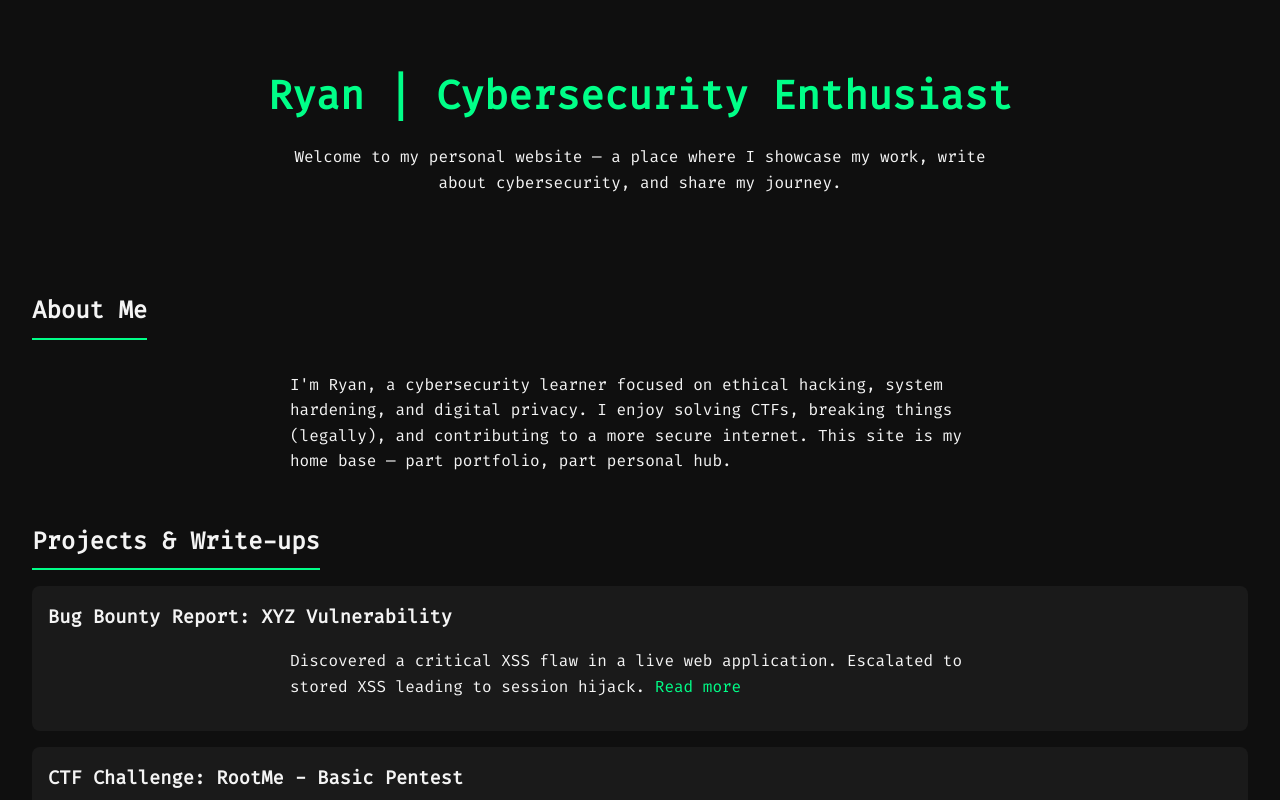
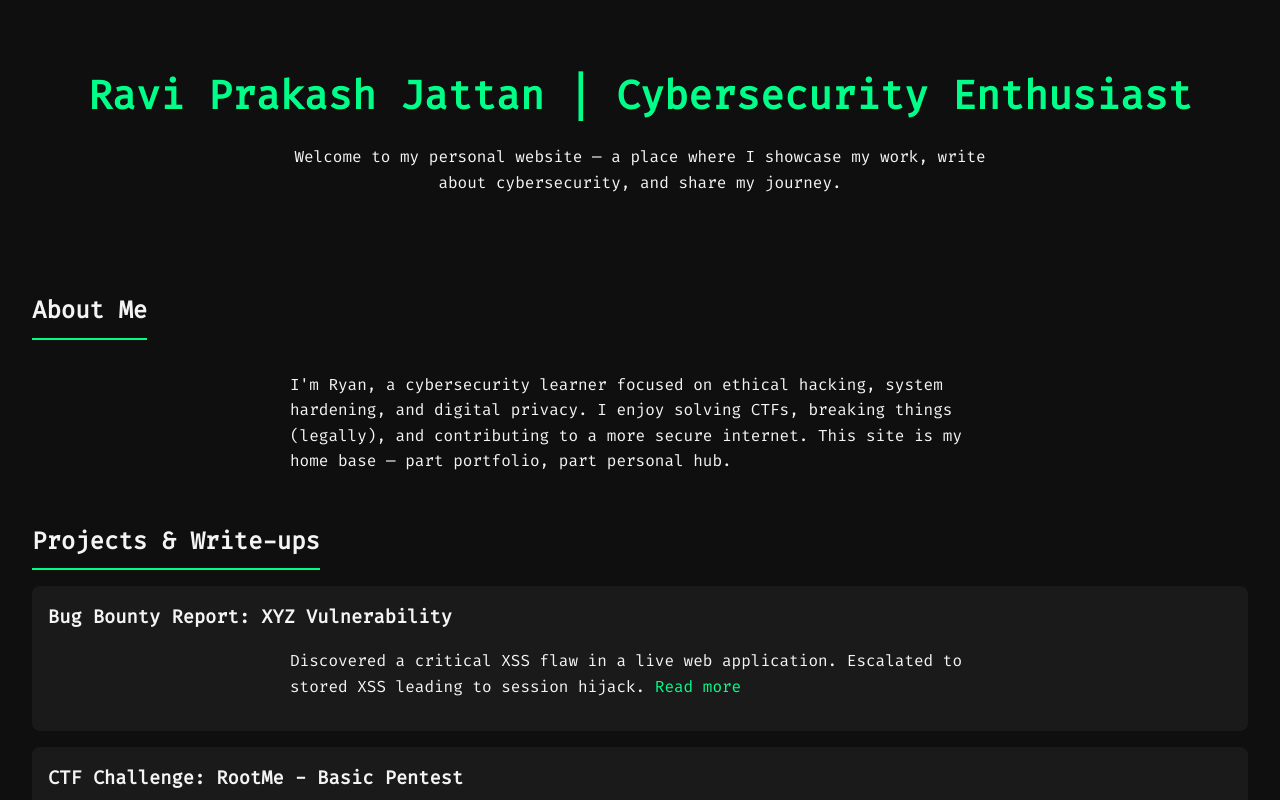
Before and after one commit to rvjattan/sociallyunsocial.github.io, a plain HTML site: page index.html in a window 1280 px wide. Shown: the top 800 px of the page. Drawn offline with Linux system fonts and the light colour scheme.

Commit message:
Update index.html

```diff
--- a/index.html
+++ b/index.html
@@ -3,7 +3,7 @@
 <head>
   <meta charset="UTF-8" />
   <meta name="viewport" content="width=device-width, initial-scale=1.0"/>
-  <title>Ryan | Cybersecurity Portfolio</title>
+  <title>Ravi Prakash | Cybersecurity Portfolio</title>
   <link href="https://fonts.googleapis.com/css2?family=Fira+Code&display=swap" rel="stylesheet">
   <style>
     * { box-sizing: border-box; margin: 0; padding: 0; font-family: 'Fira Code', monospace; }
@@ -21,7 +21,7 @@
 </head>
 <body>
   <header>
-    <h1>Ryan | Cybersecurity Enthusiast</h1>
+    <h1>Ravi Prakash Jattan | Cybersecurity Enthusiast</h1>
     <p>Welcome to my personal website — a place where I showcase my work, write about cybersecurity, and share my journey.</p>
   </header>
 
```
